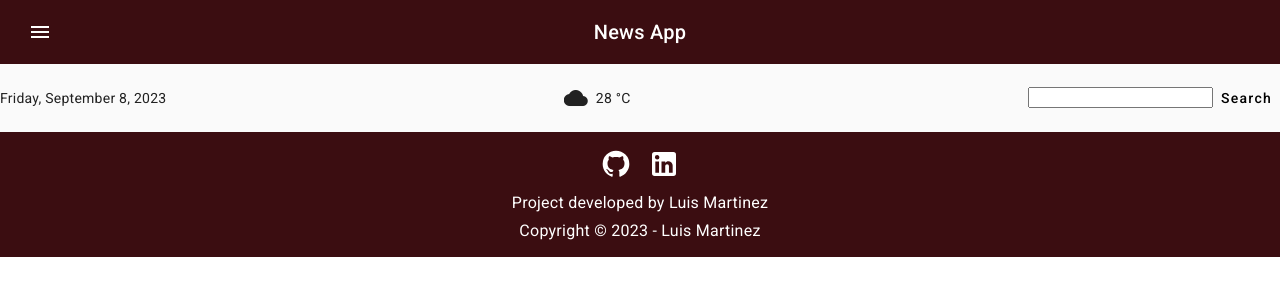
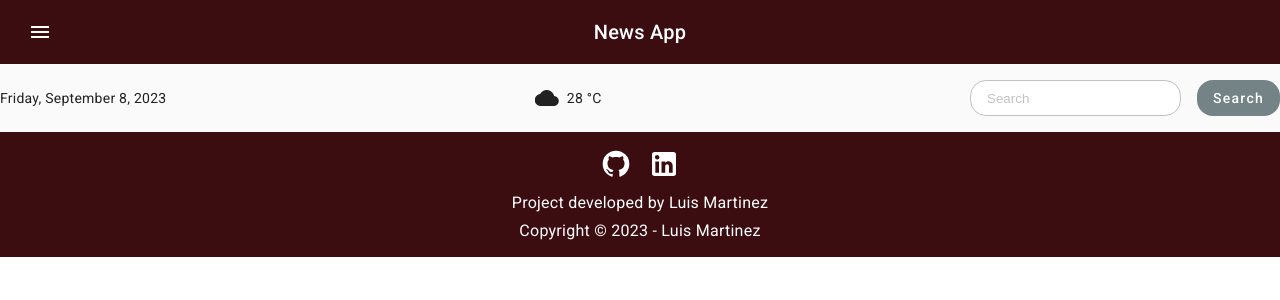
Before and after one commit to lemartinezm/news-app-angular, an Angular app: page / in a window 1280 px wide. Shown: the top 300 px of the page. Built offline with nearby package versions, Linux system fonts and the light colour scheme.

Commit message:
fix: update search bar styles

```diff
--- a/src/_variables.scss
+++ b/src/_variables.scss
@@ -1,2 +1,4 @@
 $primary-color: #3b0d11 !default;
+$seconday-color: #748386;
 $white: #fff !default;
+$black-25: #c2c2c2;
--- a/src/app/header/header.component.html
+++ b/src/app/header/header.component.html
@@ -17,7 +17,7 @@
     <span>28 °C</span>
   </div>
   <form class="search-bar">
-    <input class="search-input" type="text">
-    <button mat-button type="submit">Search</button>
+    <input class="search-input" type="text" placeholder="Search">
+    <button class="search-button" mat-flat-button type="submit">Search</button>
   </form>
 </div>
--- a/src/app/header/header.component.scss
+++ b/src/app/header/header.component.scss
@@ -1,24 +1,18 @@
-.example-spacer {
-  flex: 1 1 auto;
-}
-
-mat-sidenav {
-  height: 100vh;
-}
+@use "/src/variables";
 
 mat-toolbar {
-  background-color: #3b0d11;
+  background-color: variables.$primary-color;
 
   h1 {
     text-align: center;
     flex: 1;
-    color: #fff;
+    color: variables.$white;
   }
 }
 
 .drawer-button {
   position: absolute;
-  color: #fff;
+  color: variables.$white;
 }
 
 .info-bar {
@@ -26,7 +20,7 @@ mat-toolbar {
   justify-content: space-between;
   align-items: center;
   flex-wrap: wrap;
-  column-gap: 1rem;
+  gap: 1rem;
   margin: 1rem 0;
 
   .weather-info {
@@ -35,3 +29,24 @@ mat-toolbar {
     gap: 0.5rem;
   }
 }
+
+.search-bar {
+  display: flex;
+  gap: 1rem;
+
+  .search-input {
+    padding: 0.5rem 1rem;
+    border-radius: 1rem;
+    border: 1px solid variables.$black-25;
+
+    &::placeholder {
+      color: variables.$black-25;
+    }
+  }
+
+  .search-button {
+    background-color: variables.$seconday-color;
+    color: variables.$white;
+    border-radius: 1rem;
+  }
+}
```
